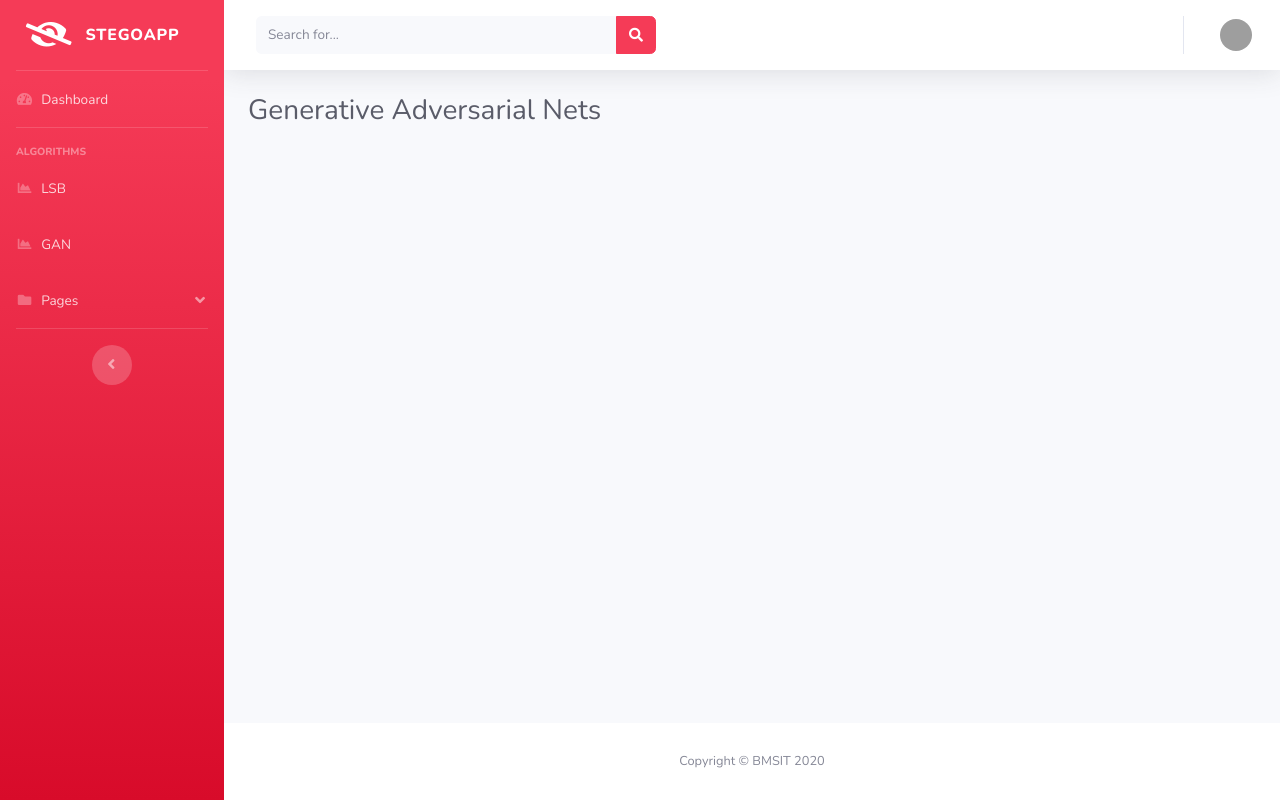
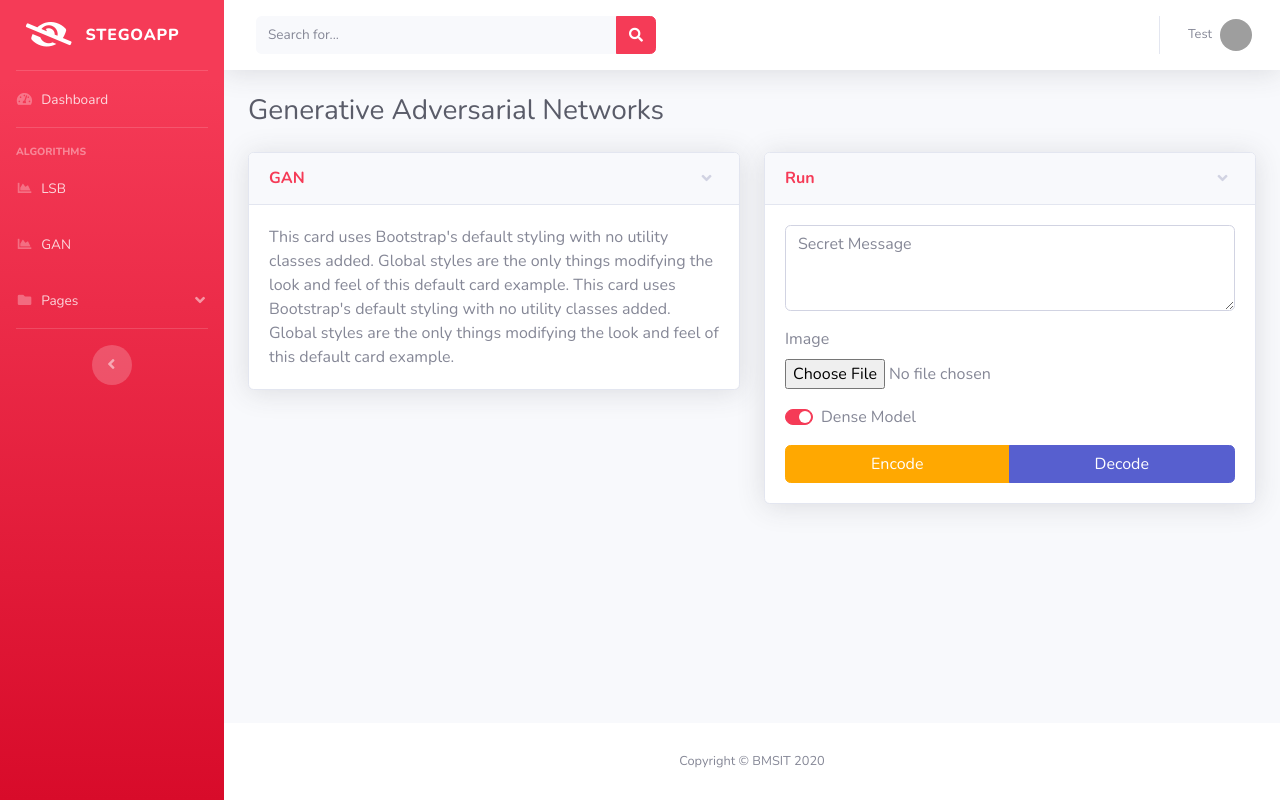
Before and after one commit to tmudunuri/ImageSteganography, a Flask app: page /gan in a window 1280 px wide. Run offline with Flask 2, Linux system fonts and the light colour scheme; a user stored in the database is signed in; some libraries are stand-ins or nearby versions; grey boxes are pictures that could not be loaded.

Commit message:
Added images.

```diff
--- a/webapp/auth.py
+++ b/webapp/auth.py
@@ -1,7 +1,8 @@
-from flask import Blueprint, render_template, redirect, url_for, request, flash
+from flask import Blueprint, render_template, redirect, url_for, request, flash, send_from_directory
 from werkzeug.security import generate_password_hash, check_password_hash
 from flask_login import login_user, logout_user, login_required, current_user
 from steganogan import SteganoGAN
+import os
 from webapp.models import User
 from webapp import db
 
@@ -77,16 +78,36 @@ def delete_user():
     flash('User ' + current_user.email + ' has been deleted.')
     return redirect(url_for('main.index'))
 
+# ============================== Images ==============================
+MEDIA_FOLDER = os.path.normcase(os.getcwd() + '/images')
+@auth.route('/images/<path:filename>')
+@login_required
+def download_file(filename):
+    return send_from_directory(MEDIA_FOLDER, filename, as_attachment=True)
 
 # ============================== Algorithms ==============================
 @auth.route('/gan')
 @login_required
 def gan():
-    return render_template('algorithms/gan.html')
+    return render_template('algorithms/gan.html', name=current_user.name)
 
-@auth.route('/run')
+@auth.route('/gan', methods=['POST'])
 @login_required
-def run_gan():
-    steganogan = SteganoGAN.load('basic')
-    steganogan.encode('images/input.png', 'images/output.png', 'Secret message!')
-    return render_template('algorithms/gan.html')
+def gan_run():
+    secret_message = request.form.get('secret_message')
+    image_file = request.form.get('image_file')
+    dense = 'dense' if request.form.get('dense') else 'basic'
+
+    steganogan = SteganoGAN.load(dense)
+    if request.form.get('action') == 'encode':
+        try:
+            steganogan.encode('images/input/' + image_file, 'images/output/' + image_file, secret_message)
+            return render_template('algorithms/gan.html', name=current_user.name, image_file = image_file)
+        except:
+            return render_template('algorithms/gan.html', name=current_user.name)
+    elif request.form.get('action') == 'decode':
+        try:
+            decode_message = steganogan.decode('images/output/' + image_file)
+        except:
+            decode_message = 'Unable to decode message'
+        return render_template('algorithms/gan.html', name=current_user.name, decode_message = decode_message, image_file = image_file)
--- a/webapp/templates/algorithms/gan.html
+++ b/webapp/templates/algorithms/gan.html
@@ -29,7 +29,101 @@
                 <div class="container-fluid">
 
                     <!-- Page Heading -->
-          <h1 class="h3 mb-4 text-gray-800">Generative Adversarial Nets</h1>
+                    <h1 class="h3 mb-4 text-gray-800">Generative Adversarial Networks</h1>
+
+                    {% if image_file %}
+                    <div class="row">
+                        {% if not decode_message %}
+                        <div class="col-lg-6">
+                            <div class="card shadow mb-4">
+                                <div class="card-header py-3">
+                                    <h6 class="m-0 font-weight-bold text-primary">Input</h6>
+                                </div>
+                                <img src="{{ url_for('auth.download_file', filename='input/' + image_file) }}"
+                                    class="card-img-top" alt="...">
+                                <div class="card-body">
+                                    <span class="font-weight-lighter">Secret message: </span>No Message
+                                </div>
+                            </div>
+                        </div>
+                        {% endif %}
+
+                        <div class="col-lg-6">
+                            <div class="card shadow mb-4">
+                                <div class="card-header py-3">
+                                    <h6 class="m-0 font-weight-bold text-primary">Output</h6>
+                                </div>
+                                <img src="{{ url_for('auth.download_file', filename='output/' + image_file) }}"
+                                    class="card-img-top" alt="...">
+                                <div class="card-body">
+                                    <span class="font-weight-lighter">Secret message: </span>{% if decode_message %}
+                                    {{ decode_message }} {% endif %}
+                                </div>
+                            </div>
+                        </div>
+
+                    </div>
+                    {% endif %}
+
+                    <div class="row">
+
+                        <div class="col-lg-6">
+
+                            <div class="card shadow mb-4">
+                                <a href="#collapseGANCard" class="d-block card-header py-3" data-toggle="collapse"
+                                    role="button" aria-expanded="true" aria-controls="collapseGANCard">
+                                    <h6 class="m-0 font-weight-bold text-primary">GAN</h6>
+                                </a>
+                                <div class="collapse show" id="collapseGANCard">
+                                    <div class="card-body">
+                                        This card uses Bootstrap's default styling with no utility classes added. Global
+                                        styles are the only things modifying the look and feel of this default card
+                                        example. This card uses Bootstrap's default styling with no utility classes
+                                        added. Global styles are the only things modifying the look and feel of this
+                                        default card example.
+                                    </div>
+                                </div>
+                            </div>
+                        </div>
+
+                        <div class="col-lg-6">
+
+                            <div class="card shadow mb-4">
+                                <a href="#collapseRunCard" class="d-block card-header py-3" data-toggle="collapse"
+                                    role="button" aria-expanded="true" aria-controls="collapseRunCard">
+                                    <h6 class="m-0 font-weight-bold text-primary">Run</h6>
+                                </a>
+                                <div class="collapse show" id="collapseRunCard">
+                                    <div class="card-body">
+                                        <form method="POST" action="/gan">
+                                            <div class="form-group">
+                                                <textarea class="form-control" name="secret_message"
+                                                    placeholder="Secret Message" rows="3"></textarea>
+                                            </div>
+                                            <div class="form-group">
+                                                <label>Image</label>
+                                                <input type="file" accept=".png" class="form-control-file"
+                                                    name="image_file" required>
+                                            </div>
+                                            <div class="form-group custom-control custom-switch">
+                                                <input type="checkbox" class="custom-control-input" id="dense" checked>
+                                                <label class="custom-control-label" for="dense">Dense Model</label>
+                                            </div>
+                                            <div class="btn-group d-flex">
+                                                <button type="submit" name="action" value="encode"
+                                                    class="btn btn-warning">Encode
+                                                </button>
+                                                <button type="submit" name="action" value="decode"
+                                                    class="btn btn-info">Decode
+                                                </button>
+                                            </div>
+                                        </form>
+                                    </div>
+                                </div>
+                            </div>
+                        </div>
+
+                    </div>
 
                 </div>
                 <!-- /.container-fluid -->
```
Also changed, not shown: images/input/1.png (added), images/input/10.png (added), 9 other files. Lines whose indentation alone changed are shown as unchanged.
